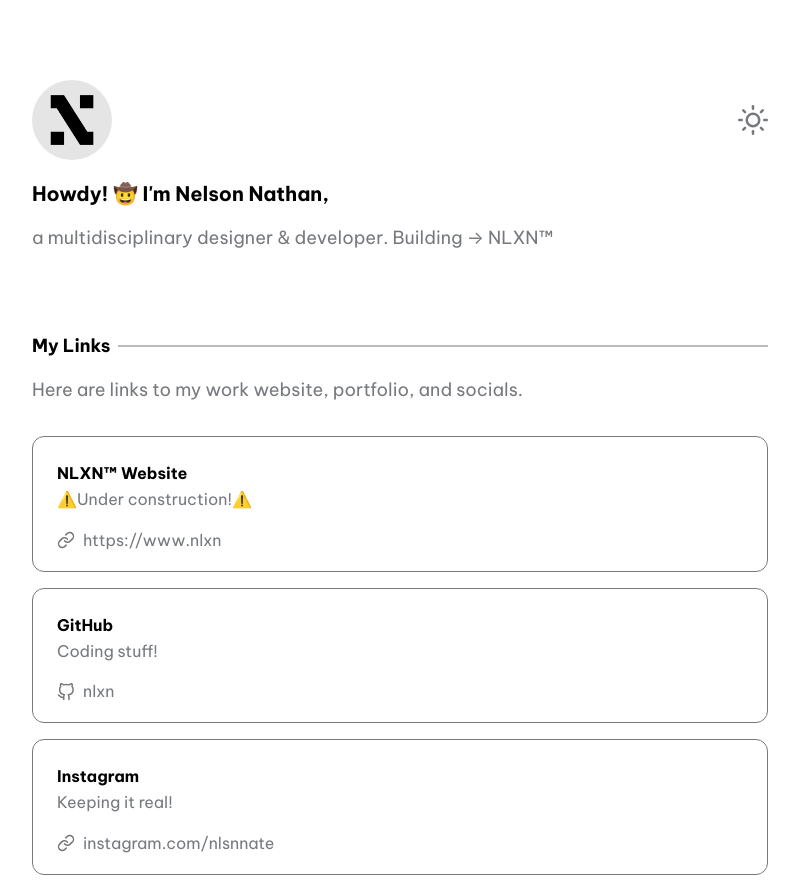
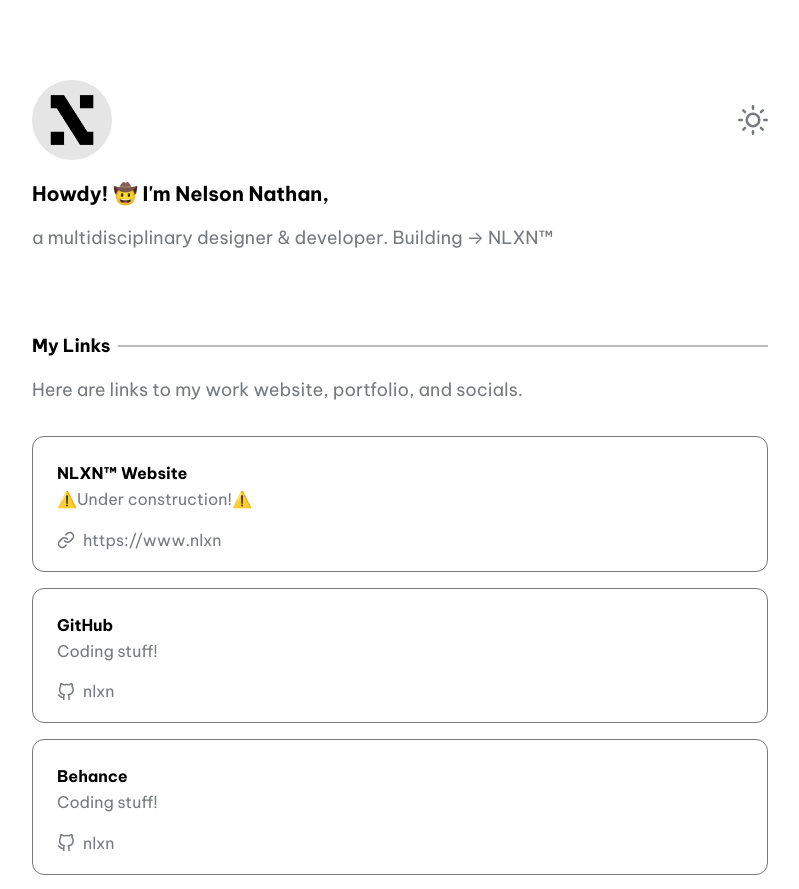
Before and after one commit to nlxn/profilio, a Next.js app: page / in a window 1280 px wide. Shown: the top 889 px of the page, without its empty margins (240-1039 px from the left). Built offline with nearby package versions, Linux system fonts and the light colour scheme.

Commit message:
Update config.js

```diff
--- a/data/config.js
+++ b/data/config.js
@@ -19,6 +19,11 @@
     },
     {
       title: 'GitHub',
+      description: 'Coding stuff!',
+      github: 'nlxn'
+    },
+    {
+      title: 'Behance',
       description: 'Coding stuff!',
       github: 'nlxn'
     },
```
